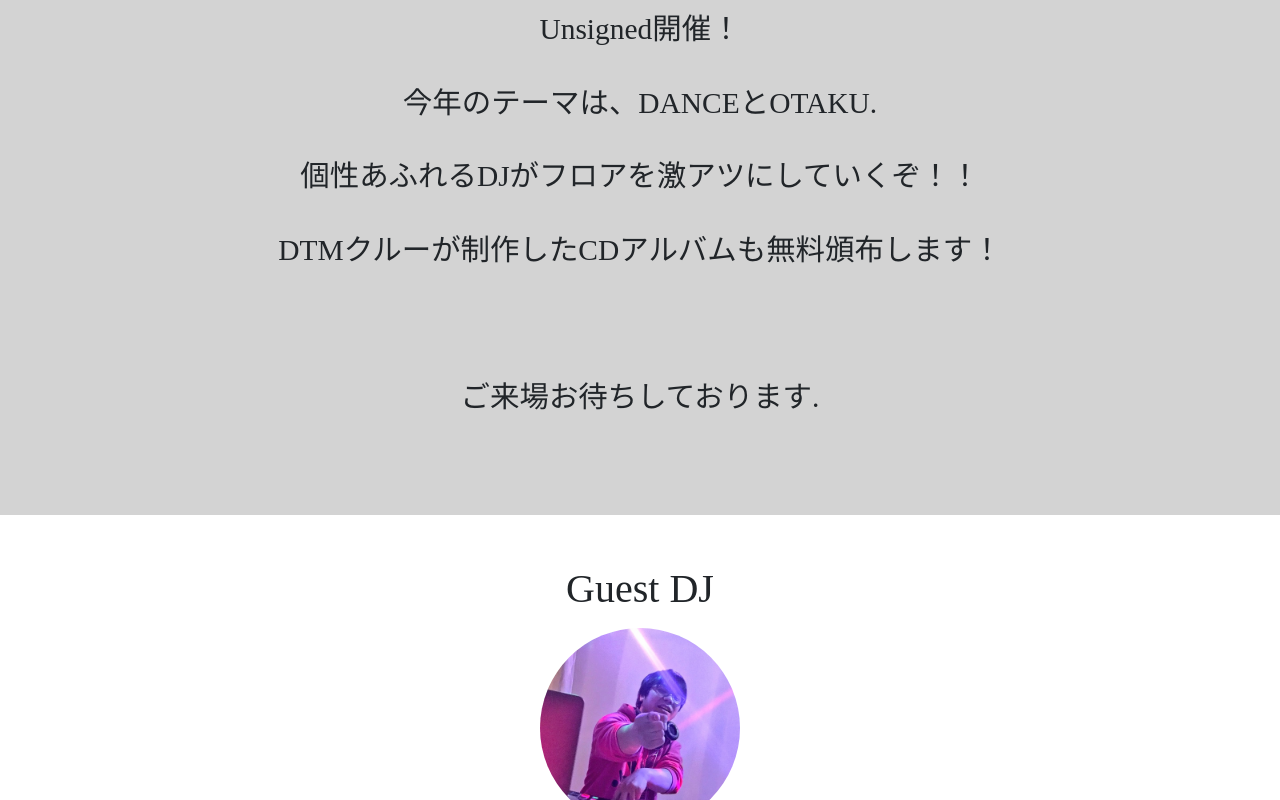
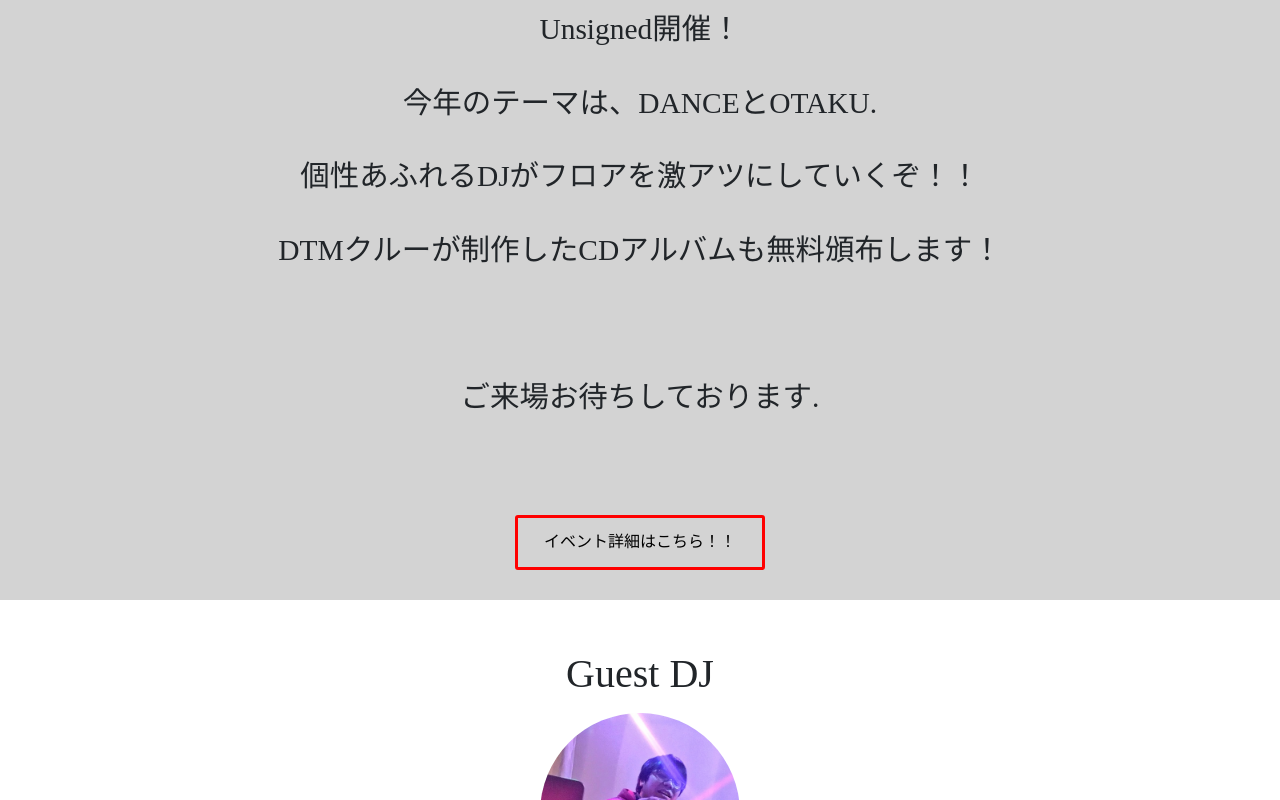
Before and after one commit to katapi2000/unsigned2018, a plain HTML site: page index.html in a window 1280 px wide. Shown: the part 1093-1893 px from the top of the page. Drawn offline with Linux system fonts and the light colour scheme.

Commit message:
aboutボタンつけた

```diff
--- a/css/index.css
+++ b/css/index.css
@@ -96,6 +96,7 @@ header a:hover {
 
 #introduction {
     background: lightgray;
+    padding-bottom: 30px;
 }
 
 #introduction p {
@@ -108,6 +109,24 @@ header a:hover {
     line-height: 2.5;
 }
 
+a.about-button {
+    display: block;
+    width: 250px;
+    padding: 0.8em;
+    text-align: center;
+    text-decoration: none;
+    color: black;
+    border: 3px solid red;
+    border-radius: 3px;
+    transform: .4s;
+    margin-left: auto;
+    margin-right: auto;
+}
+
+a.about-button:hover {
+    background: red;
+    color: #fff;
+}
 
 /* guest DJ*/
 
--- a/index.html
+++ b/index.html
@@ -45,7 +45,6 @@ Unsigned2018のサイトへようこそ！！
         gtag('js', new Date());
 
         gtag('config', 'UA-126717108-1');
-
     </script>
 
 </head>
@@ -104,6 +103,9 @@ Unsigned2018のサイトへようこそ！！
             毎年工陵祭を盛り上げている音研DJイベント<br>Unsigned開催！<br>今年のテーマは、DANCEとOTAKU.<br>個性あふれるDJがフロアを激アツにしていくぞ！！<br>DTMクルーが制作したCDアルバムも無料頒布します！<br><br>
             ご来場お待ちしております.
         </p>
+
+        <a href="about.html" class="about-button">
+            イベント詳細はこちら！！</a>
     </div>
 
     <!-- Guest DJ -->
```
Also changed, not shown: access.html (added).
